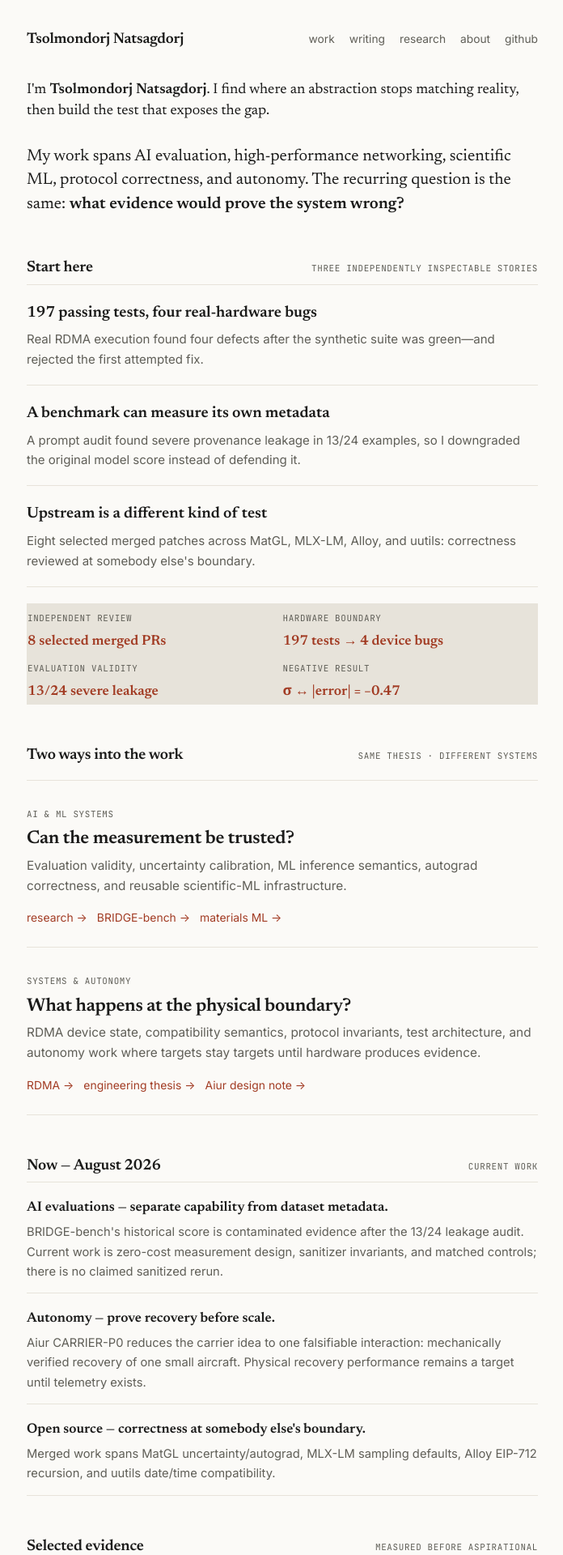
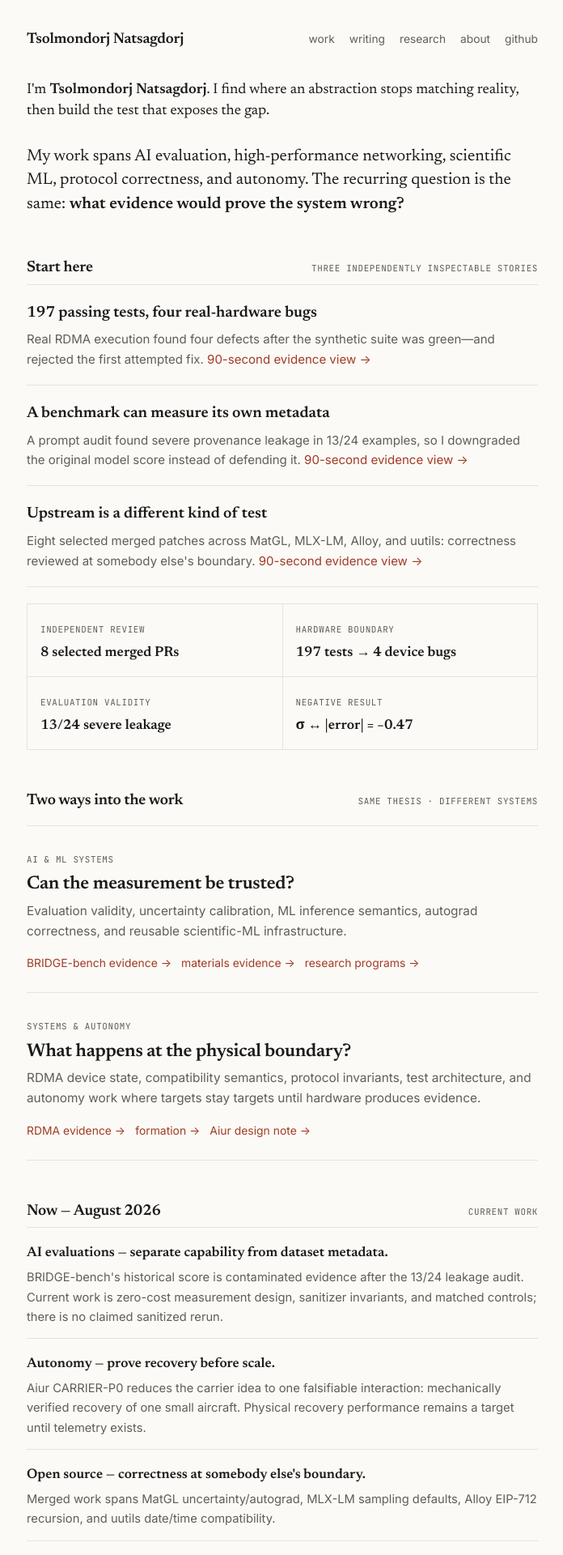
Before and after one commit to 0xSoftBoi/0xSoftBoi.github.io, a Jekyll site: the page built from index.html, in a window 1280 px wide. Shown: the top 1920 px of the page at 81% size, without its empty margins (291-987 px from the left). Built offline with Jekyll 4.4.1, drawn with Linux system fonts in a browser that asks for light colours; some of the changed text lies outside the part shown.

Commit message:
Portfolio v2: make the evidence inspectable (#30)
* portfolio: publish the research revision ledger

* portfolio: explain the engineering formation

* portfolio: add roce-preflight evidence case study

* portfolio: add BRIDGE-bench evidence case study

* portfolio: add materials discovery evidence case study

* portfolio: add upstream evidence case study

* portfolio: add evidence case-study and revision visual grammar

* portfolio: route headline evidence through verification case studies

* portfolio: connect research programs to evidence pages and corrections

* portfolio: connect about page to formation and revision evidence

* ci: make portfolio trust routes required

* ci: smoke-test portfolio trust routes

* ci: match canonical BRIDGE revision notation

```diff
--- a/about.html
+++ b/about.html
@@ -9,6 +9,7 @@
   <p class="lede">I'm Tsolmondorj Natsagdorj, a systems and research engineer. I work across reliable AI, high-performance networking, scientific ML, autonomous systems, and security-critical infrastructure.</p>
 
   <p>The through-line is correctness under hidden failure modes: benchmarks that leak their labels, mocks that agree with the bug they are testing, uncertainty estimates that do not track error, protocol invariants that prove less than their diagrams imply, and ambitious hardware that needs physical gates before performance claims.</p>
+  <p><a href="{{ '/formation/' | relative_url }}">Formation</a> explains how protocol invariants, evaluation validity, calibration, hardware boundaries, and physical autonomy became one engineering trajectory rather than five unrelated interests.</p>
 
   <h2>Now</h2>
   <p>I build <a href="https://suwappu.bot" target="_blank" rel="noopener noreferrer">Suwappu</a> and related systems, work on BRIDGE-bench and AI-evaluation methodology, maintain scientific-ML experiments around materials discovery, and prototype Aiur, an autonomous airborne-carrier research program. I also contribute correctness fixes and infrastructure upstream when a problem belongs in the shared library rather than only my project.</p>
@@ -22,10 +23,11 @@
     <li><a href="https://github.com/uutils/coreutils/pull/12327" target="_blank" rel="noopener noreferrer">uutils/coreutils #12327</a><span class="tag">merged</span> — GNU-compatible `date` timezone re-zoning.</li>
     <li><a href="https://github.com/uutils/parse_datetime/pull/284" target="_blank" rel="noopener noreferrer">uutils/parse_datetime</a><span class="tag">3 merged</span> — AM/PM composition, negative fractional epoch floor semantics, and `UT` timezone compatibility.</li>
   </ul>
+  <p class="quiet"><a href="{{ '/work/upstream/' | relative_url }}">90-second upstream evidence view →</a></p>
 
   <h2>Research practice</h2>
-  <p>I separate observed, derived, estimated, and target claims. A later validity failure is allowed to weaken an earlier result. That is why the materials and BRIDGE-bench articles now carry visible revisions instead of preserving the flattering interpretation.</p>
-  <p class="quiet"><a href="{{ '/research/' | relative_url }}">research programs</a> · <a href="{{ '/blog/correctness-under-hidden-failure-modes/' | relative_url }}">engineering thesis</a> · <a href="{{ '/blog/' | relative_url }}">writing</a></p>
+  <p>I separate observed, derived, estimated, and target claims. A later validity failure is allowed to weaken an earlier result. That is why the materials and BRIDGE-bench articles carry visible revisions instead of preserving the flattering interpretation.</p>
+  <p class="quiet"><a href="{{ '/revisions/' | relative_url }}">public revision ledger</a> · <a href="{{ '/research/' | relative_url }}">research programs</a> · <a href="{{ '/blog/correctness-under-hidden-failure-modes/' | relative_url }}">engineering thesis</a></p>
 
   <h2>Before</h2>
   <p>I co-founded <strong>Blockchain at Mason</strong> in 2016–2017, a student-run, faculty-supported organization that grew to 90+ members. I studied Economics &amp; Computer Science at George Mason University and left in 2017 to work full-time.</p>
--- a/assets/css/research.css
+++ b/assets/css/research.css
@@ -26,7 +26,8 @@
 .posts .status-chip{margin-left:8px}
 
 .proof-grid{display:grid;grid-template-columns:repeat(2,minmax(0,1fr));gap:1px;background:var(--rule);border:1px solid var(--rule);margin:20px 0 10px}
-.proof-grid>div{background:var(--bg);padding:14px 16px}
+.proof-grid>div,.proof-grid>a{display:block;background:var(--bg);padding:14px 16px;color:var(--text);text-decoration:none}
+.proof-grid>a:hover{background:color-mix(in srgb,var(--accent) 4%,var(--bg))}
 .proof-grid b{display:block;font-family:var(--serif);font-size:1.08rem;margin-top:3px}
 
 .thesis-block{font-family:var(--serif);font-size:1.26rem;line-height:1.48;margin:28px 0 18px}
@@ -36,4 +37,40 @@
 .now-list strong{font-family:var(--serif);font-size:1.06rem}
 .now-list p{font-size:.92rem;color:var(--muted);margin:3px 0 0}
 
-@media(max-width:620px){.proof-grid{grid-template-columns:1fr}.archive-heading{display:block}.program-links{gap:8px}}
+/* Verification pages */
+.case-study{max-width:860px;margin:0 auto}
+.case-study h1{max-width:780px;margin-bottom:12px}
+.case-study>.lede{max-width:760px}
+.skim-grid{display:grid;grid-template-columns:repeat(2,minmax(0,1fr));gap:1px;background:var(--rule);border:1px solid var(--rule);margin:30px 0 42px}
+.skim-grid>div{background:var(--bg);padding:18px}
+.skim-grid span{font-family:var(--mono);font-size:.67rem;letter-spacing:.07em;text-transform:uppercase;color:var(--accent)}
+.skim-grid p{margin:7px 0 0;color:var(--muted);font-size:.92rem;line-height:1.55}
+.evidence-table{border-top:1px solid var(--rule);margin:12px 0 34px}
+.evidence-table>div{display:grid;grid-template-columns:minmax(130px,.7fr) minmax(0,2fr);gap:20px;padding:12px 0;border-bottom:1px solid var(--rule);font-size:.9rem}
+.evidence-table b{font-family:var(--mono);font-size:.78rem;font-weight:500;color:var(--text)}
+.evidence-table span{color:var(--muted)}
+.evidence-links{padding-left:20px;margin:10px 0 32px}
+.evidence-links li{margin:7px 0}
+.boundary-box{margin:36px 0;padding:18px 20px;border:1px dashed var(--rule);border-radius:7px}
+.boundary-box p{color:var(--muted);font-size:.92rem;margin:7px 0 0}
+
+.revision-list{margin:26px 0 42px}
+.revision-item{padding:22px 0;border-top:1px solid var(--rule)}
+.revision-item:last-child{border-bottom:1px solid var(--rule)}
+.revision-item h2{font-size:1.28rem;margin:7px 0}
+.revision-item p{font-size:.93rem;color:var(--muted);max-width:780px}
+.revision-meta{display:flex;gap:10px;align-items:center;font-family:var(--mono);font-size:.68rem;color:var(--muted)}
+.revision-item .evidence-source{font-family:var(--mono);font-size:.72rem}
+
+.formation-path{margin:28px 0 36px}
+.formation-path article{position:relative;padding:22px 0 22px 34px;border-left:1px solid var(--rule)}
+.formation-path article:before{content:"";position:absolute;left:-4px;top:29px;width:7px;height:7px;border-radius:50%;background:var(--accent)}
+.formation-path h2{font-size:1.34rem;margin:5px 0 6px}
+.formation-path p{color:var(--muted);font-size:.94rem;max-width:760px}
+
+@media(max-width:620px){
+  .proof-grid,.skim-grid{grid-template-columns:1fr}
+  .archive-heading{display:block}
+  .program-links{gap:8px}
+  .evidence-table>div{grid-template-columns:1fr;gap:4px}
+}
--- a/index.html
+++ b/index.html
@@ -12,24 +12,24 @@
 <section class="writing">
   <div class="archive-heading"><h2>Start here</h2><span class="section-kicker">three independently inspectable stories</span></div>
   <ul class="featured-posts">
-    <li><a class="thesis" href="{{ '/blog/197-tests-four-real-hardware-bugs/' | relative_url }}">197 passing tests, four real-hardware bugs</a><p class="summary">Real RDMA execution found four defects after the synthetic suite was green—and rejected the first attempted fix.</p></li>
-    <li><a class="thesis" href="{{ '/blog/static-analysis-scores-zero-on-real-exploits/' | relative_url }}">A benchmark can measure its own metadata</a><p class="summary">A prompt audit found severe provenance leakage in 13/24 examples, so I downgraded the original model score instead of defending it.</p></li>
-    <li><a class="thesis" href="{{ '/blog/upstream-is-a-different-kind-of-test/' | relative_url }}">Upstream is a different kind of test</a><p class="summary">Eight selected merged patches across MatGL, MLX-LM, Alloy, and uutils: correctness reviewed at somebody else's boundary.</p></li>
+    <li><a class="thesis" href="{{ '/blog/197-tests-four-real-hardware-bugs/' | relative_url }}">197 passing tests, four real-hardware bugs</a><p class="summary">Real RDMA execution found four defects after the synthetic suite was green—and rejected the first attempted fix. <a href="{{ '/work/roce-preflight/' | relative_url }}">90-second evidence view →</a></p></li>
+    <li><a class="thesis" href="{{ '/blog/static-analysis-scores-zero-on-real-exploits/' | relative_url }}">A benchmark can measure its own metadata</a><p class="summary">A prompt audit found severe provenance leakage in 13/24 examples, so I downgraded the original model score instead of defending it. <a href="{{ '/work/bridge-bench/' | relative_url }}">90-second evidence view →</a></p></li>
+    <li><a class="thesis" href="{{ '/blog/upstream-is-a-different-kind-of-test/' | relative_url }}">Upstream is a different kind of test</a><p class="summary">Eight selected merged patches across MatGL, MLX-LM, Alloy, and uutils: correctness reviewed at somebody else's boundary. <a href="{{ '/work/upstream/' | relative_url }}">90-second evidence view →</a></p></li>
   </ul>
 </section>
 
 <div class="proof-grid" aria-label="Selected evidence">
-  <a href="{{ '/blog/upstream-is-a-different-kind-of-test/' | relative_url }}"><span class="section-kicker">independent review</span><b>8 selected merged PRs</b></a>
-  <a href="{{ '/blog/197-tests-four-real-hardware-bugs/' | relative_url }}"><span class="section-kicker">hardware boundary</span><b>197 tests → 4 device bugs</b></a>
-  <a href="{{ '/blog/static-analysis-scores-zero-on-real-exploits/' | relative_url }}"><span class="section-kicker">evaluation validity</span><b>13/24 severe leakage</b></a>
-  <a href="{{ '/blog/greedy-was-enough-active-learning-pretrained-potential/' | relative_url }}"><span class="section-kicker">negative result</span><b>σ ↔ |error| = −0.47</b></a>
+  <a href="{{ '/work/upstream/' | relative_url }}"><span class="section-kicker">independent review</span><b>8 selected merged PRs</b></a>
+  <a href="{{ '/work/roce-preflight/' | relative_url }}"><span class="section-kicker">hardware boundary</span><b>197 tests → 4 device bugs</b></a>
+  <a href="{{ '/work/bridge-bench/' | relative_url }}"><span class="section-kicker">evaluation validity</span><b>13/24 severe leakage</b></a>
+  <a href="{{ '/work/materials/' | relative_url }}"><span class="section-kicker">negative result</span><b>σ ↔ |error| = −0.47</b></a>
 </div>
 
 <section class="writing">
   <div class="archive-heading"><h2>Two ways into the work</h2><span class="section-kicker">same thesis · different systems</span></div>
   <div class="programs">
-    <article class="program"><span class="program-kicker">AI &amp; ML systems</span><h2>Can the measurement be trusted?</h2><p>Evaluation validity, uncertainty calibration, ML inference semantics, autograd correctness, and reusable scientific-ML infrastructure.</p><div class="program-links"><a href="{{ '/research/' | relative_url }}">research →</a><a href="{{ '/blog/static-analysis-scores-zero-on-real-exploits/' | relative_url }}">BRIDGE-bench →</a><a href="{{ '/blog/greedy-was-enough-active-learning-pretrained-potential/' | relative_url }}">materials ML →</a></div></article>
-    <article class="program"><span class="program-kicker">Systems &amp; autonomy</span><h2>What happens at the physical boundary?</h2><p>RDMA device state, compatibility semantics, protocol invariants, test architecture, and autonomy work where targets stay targets until hardware produces evidence.</p><div class="program-links"><a href="{{ '/blog/197-tests-four-real-hardware-bugs/' | relative_url }}">RDMA →</a><a href="{{ '/blog/correctness-under-hidden-failure-modes/' | relative_url }}">engineering thesis →</a><a href="{{ '/blog/delete-the-science-fiction-parts-first/' | relative_url }}">Aiur design note →</a></div></article>
+    <article class="program"><span class="program-kicker">AI &amp; ML systems</span><h2>Can the measurement be trusted?</h2><p>Evaluation validity, uncertainty calibration, ML inference semantics, autograd correctness, and reusable scientific-ML infrastructure.</p><div class="program-links"><a href="{{ '/work/bridge-bench/' | relative_url }}">BRIDGE-bench evidence →</a><a href="{{ '/work/materials/' | relative_url }}">materials evidence →</a><a href="{{ '/research/' | relative_url }}">research programs →</a></div></article>
+    <article class="program"><span class="program-kicker">Systems &amp; autonomy</span><h2>What happens at the physical boundary?</h2><p>RDMA device state, compatibility semantics, protocol invariants, test architecture, and autonomy work where targets stay targets until hardware produces evidence.</p><div class="program-links"><a href="{{ '/work/roce-preflight/' | relative_url }}">RDMA evidence →</a><a href="{{ '/formation/' | relative_url }}">formation →</a><a href="{{ '/blog/delete-the-science-fiction-parts-first/' | relative_url }}">Aiur design note →</a></div></article>
   </div>
 </section>
 
@@ -45,10 +45,10 @@
 <section class="work">
   <div class="archive-heading"><h2>Selected evidence</h2><span class="section-kicker">measured before aspirational</span></div>
   <div class="programs">
-    <article class="program"><span class="program-kicker">observed · systems</span><h2>roce-preflight</h2><p>Real Linux RDMA verbs and sysfs state exposed four defects after 197 unit tests passed. The first attempted correction still failed on-device.</p><div class="program-links"><a href="{{ '/blog/197-tests-four-real-hardware-bugs/' | relative_url }}">postmortem →</a><a href="https://github.com/0xSoftBoi/roce-preflight" target="_blank" rel="noopener noreferrer">source ↗</a></div></article>
-    <article class="program"><span class="program-kicker">revised evidence · AI evals</span><h2>BRIDGE-bench</h2><p>The benchmark's strongest finding became a validity failure in the benchmark itself. The original score is retained as contaminated historical evidence, not clean capability performance.</p><div class="program-links"><a href="{{ '/blog/static-analysis-scores-zero-on-real-exploits/' | relative_url }}">correction →</a><a href="https://github.com/0xSoftBoi/anthropic-fellowship" target="_blank" rel="noopener noreferrer">source ↗</a></div></article>
-    <article class="program"><span class="program-kicker">observed negative result · scientific ML</span><h2>active-materials-discovery</h2><p>The pretrained mean ranked useful candidates at roughly 5× the random screening rate on the tested proxy task; the tested MC-dropout uncertainty signal was anti-correlated with error.</p><div class="program-links"><a href="{{ '/blog/greedy-was-enough-active-learning-pretrained-potential/' | relative_url }}">result →</a><a href="https://github.com/0xSoftBoi/active-materials-discovery" target="_blank" rel="noopener noreferrer">source ↗</a></div></article>
+    <article class="program"><span class="program-kicker">observed · systems</span><h2>roce-preflight</h2><p>Real Linux RDMA verbs and sysfs state exposed four defects after 197 unit tests passed. The first attempted correction still failed on-device.</p><div class="program-links"><a href="{{ '/work/roce-preflight/' | relative_url }}">case study →</a><a href="{{ '/blog/197-tests-four-real-hardware-bugs/' | relative_url }}">postmortem →</a><a href="https://github.com/0xSoftBoi/roce-preflight" target="_blank" rel="noopener noreferrer">source ↗</a></div></article>
+    <article class="program"><span class="program-kicker">revised evidence · AI evals</span><h2>BRIDGE-bench</h2><p>The benchmark's strongest finding became a validity failure in the benchmark itself. The original score is retained as contaminated historical evidence, not clean capability performance.</p><div class="program-links"><a href="{{ '/work/bridge-bench/' | relative_url }}">case study →</a><a href="{{ '/revisions/' | relative_url }}">revision ledger →</a><a href="https://github.com/0xSoftBoi/anthropic-fellowship" target="_blank" rel="noopener noreferrer">source ↗</a></div></article>
+    <article class="program"><span class="program-kicker">observed negative result · scientific ML</span><h2>active-materials-discovery</h2><p>The pretrained mean ranked useful candidates at roughly 5× the random screening rate on the tested proxy task; the tested MC-dropout uncertainty signal was anti-correlated with error.</p><div class="program-links"><a href="{{ '/work/materials/' | relative_url }}">case study →</a><a href="{{ '/blog/greedy-was-enough-active-learning-pretrained-potential/' | relative_url }}">result →</a><a href="https://github.com/0xSoftBoi/active-materials-discovery" target="_blank" rel="noopener noreferrer">source ↗</a></div></article>
     <article class="program"><span class="program-kicker">current experiment · autonomy</span><h2>Aiur</h2><p>Design, simulation, CAD, controller logic, and physical acceptance gates for an airborne recovery concept. Unlike the projects above, recovery performance is not yet observed.</p><div class="program-links"><a href="{{ '/blog/delete-the-science-fiction-parts-first/' | relative_url }}">design note →</a><a href="https://github.com/0xSoftBoi/aiur" target="_blank" rel="noopener noreferrer">source ↗</a></div></article>
   </div>
-  <p class="more"><a href="{{ '/research/' | relative_url }}">Research programs and evidence boundaries →</a> · <a href="{{ '/blog/' | relative_url }}">all writing →</a></p>
+  <p class="more"><a href="{{ '/formation/' | relative_url }}">Why these projects belong together →</a> · <a href="{{ '/revisions/' | relative_url }}">public corrections →</a> · <a href="{{ '/blog/' | relative_url }}">all writing →</a></p>
 </section>
```
Also changed, not shown: formation.html (added, +23 -0 lines), research.html (+5 -5 lines), revisions.html (added, +32 -0 lines), scripts/validate_site.py (+17 -4 lines), work/bridge-bench.html (added, +35 -0 lines), work/materials.html (added, +36 -0 lines), work/roce-preflight.html (added, +36 -0 lines), work/upstream.html (added, +39 -0 lines), .github/workflows/site.yml.
